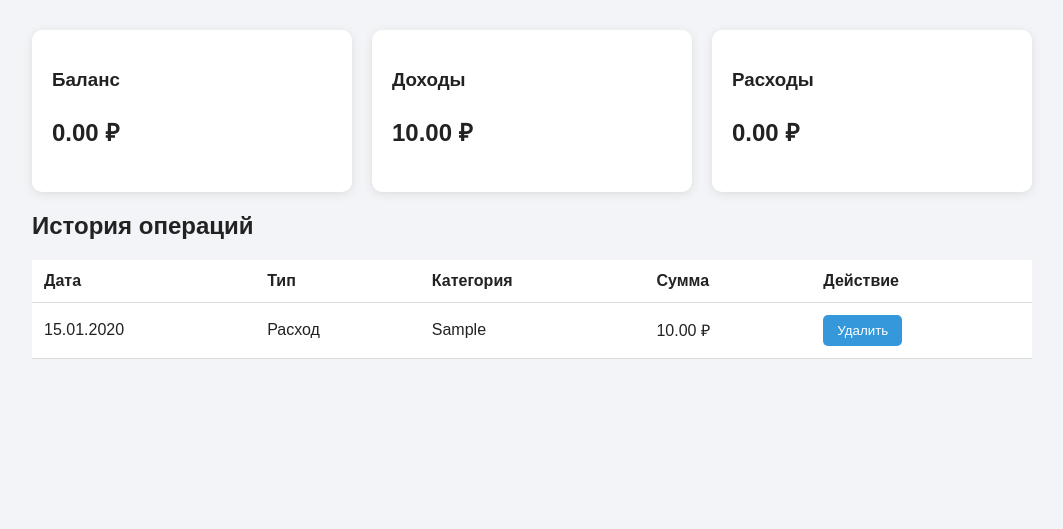
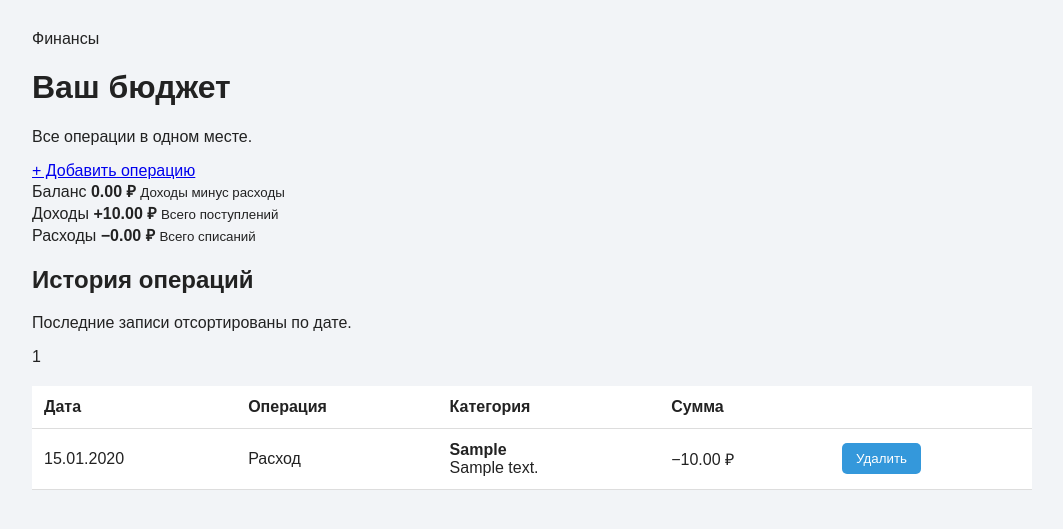
Before and after one commit to oooMisov/project117, a Flask app: template templates/index.html in a window 1280 px wide. Shown: the part 139-668 px from the top of the page, without its empty margins (108-1171 px from the left). Run offline with Flask 3, Linux system fonts and the light colour scheme; tables that the repository leaves empty hold one stand-in row (values such as "Sample post"); the template is opened without the code that fills it: values that come from a table or form of the project are taken from there, most other values are stand-ins (such as "Sample title", 1, 10 or a date in 2020).

Commit message:
Style transaction comments

```diff
--- a/templates/index.html
+++ b/templates/index.html
@@ -1,55 +1,88 @@
 {% extends "base.html" %}
-
+{% block title %}Обзор — Мой бюджет{% endblock %}
 {% block content %}
-
-<div class="cards">
-    <div class="card">
-        <h3>Баланс</h3>
-        <p>{{ "%.2f"|format(balance) }} ₽</p>
+<div class="page-heading">
+    <div>
+        <div class="eyebrow">Финансы</div>
+        <h1>Ваш бюджет</h1>
+        <p class="muted">Все операции в одном месте.</p>
+    </div>
+    <a class="button button-primary" href="{{ url_for('add_transaction') }}">+ Добавить операцию</a>
 </div>
 
-    <div class="card">
-        <h3>Доходы</h3>
-        <p>{{ "%.2f"|format(income) }} ₽</p>
+<section class="summary-grid">
+    <article class="summary-card summary-balance">
+        <span>Баланс</span>
+        <strong>{{ "%.2f"|format(balance) }} ₽</strong>
+        <small>Доходы минус расходы</small>
+    </article>
+    <article class="summary-card">
+        <span>Доходы</span>
+        <strong class="amount-positive">+{{ "%.2f"|format(income) }} ₽</strong>
+        <small>Всего поступлений</small>
+    </article>
+    <article class="summary-card">
+        <span>Расходы</span>
+        <strong class="amount-negative">−{{ "%.2f"|format(expenses) }} ₽</strong>
+        <small>Всего списаний</small>
+    </article>
+</section>
+
+<section class="section-card">
+    <div class="section-heading">
+        <div>
+            <h2>История операций</h2>
+            <p class="muted">Последние записи отсортированы по дате.</p>
+        </div>
+        <span class="counter">{{ transactions|length }}</span>
     </div>
 
-    <div class="card">
-        <h3>Расходы</h3>
-        <p>{{ "%.2f"|format(expenses) }} ₽</p>
-    </div>
-</div>
-
-<h2>История операций</h2>
-
+    {% if transactions %}
+    <div class="table-wrap">
         <table>
+            <thead>
             <tr>
                 <th>Дата</th>
-        <th>Тип</th>
+                <th>Операция</th>
                 <th>Категория</th>
-        <th>Сумма</th>
-        <th>Действие</th>
+                <th class="align-right">Сумма</th>
+                <th aria-label="Действия"></th>
             </tr>
-
+            </thead>
+            <tbody>
             {% for transaction in transactions %}
             <tr>
-        <td>{{ transaction.date.strftime("%d.%m.%Y") }}</td>
+                <td class="date-cell">{{ transaction.date.strftime('%d.%m.%Y') }}</td>
                 <td>
-            {% if transaction.type == "income" %}
-                Доход
-            {% else %}
-                Расход
-            {% endif %}
+                    <span class="type-pill {{ 'income' if transaction.type == 'income' else 'expense' }}">
+                        {{ 'Доход' if transaction.type == 'income' else 'Расход' }}
+                    </span>
                 </td>
-        <td>{{ transaction.category }}</td>
-        <td>{{ "%.2f"|format(transaction.amount) }} ₽</td>
                 <td>
-            <form action="{{ url_for('delete_transaction', id=transaction.id) }}"
-                  method="POST">
-                <button type="submit">Удалить</button>
+                    <strong>{{ transaction.category }}</strong>
+                    {% if transaction.comment %}<div class="comment">{{ transaction.comment }}</div>{% endif %}
+                </td>
+                <td class="align-right amount {{ 'amount-positive' if transaction.type == 'income' else 'amount-negative' }}">
+                    {{ '+' if transaction.type == 'income' else '−' }}{{ "%.2f"|format(transaction.amount) }} ₽
+                </td>
+                <td class="action-cell">
+                    <form action="{{ url_for('delete_transaction', id=transaction.id) }}" method="post" onsubmit="return confirm('Удалить эту операцию?');">
+                        <input type="hidden" name="csrf_token" value="{{ csrf_token() }}">
+                        <button class="icon-button" type="submit" aria-label="Удалить операцию" title="Удалить">Удалить</button>
                     </form>
                 </td>
             </tr>
             {% endfor %}
+            </tbody>
         </table>
-
+    </div>
+    {% else %}
+    <div class="empty-state">
+        <div class="empty-icon">₽</div>
+        <h3>Пока нет операций</h3>
+        <p class="muted">Добавьте первую запись, чтобы начать вести бюджет.</p>
+        <a class="button button-primary" href="{{ url_for('add_transaction') }}">Добавить первую операцию</a>
+    </div>
+    {% endif %}
+</section>
 {% endblock %}
```
Lines whose indentation alone changed are shown as unchanged.
